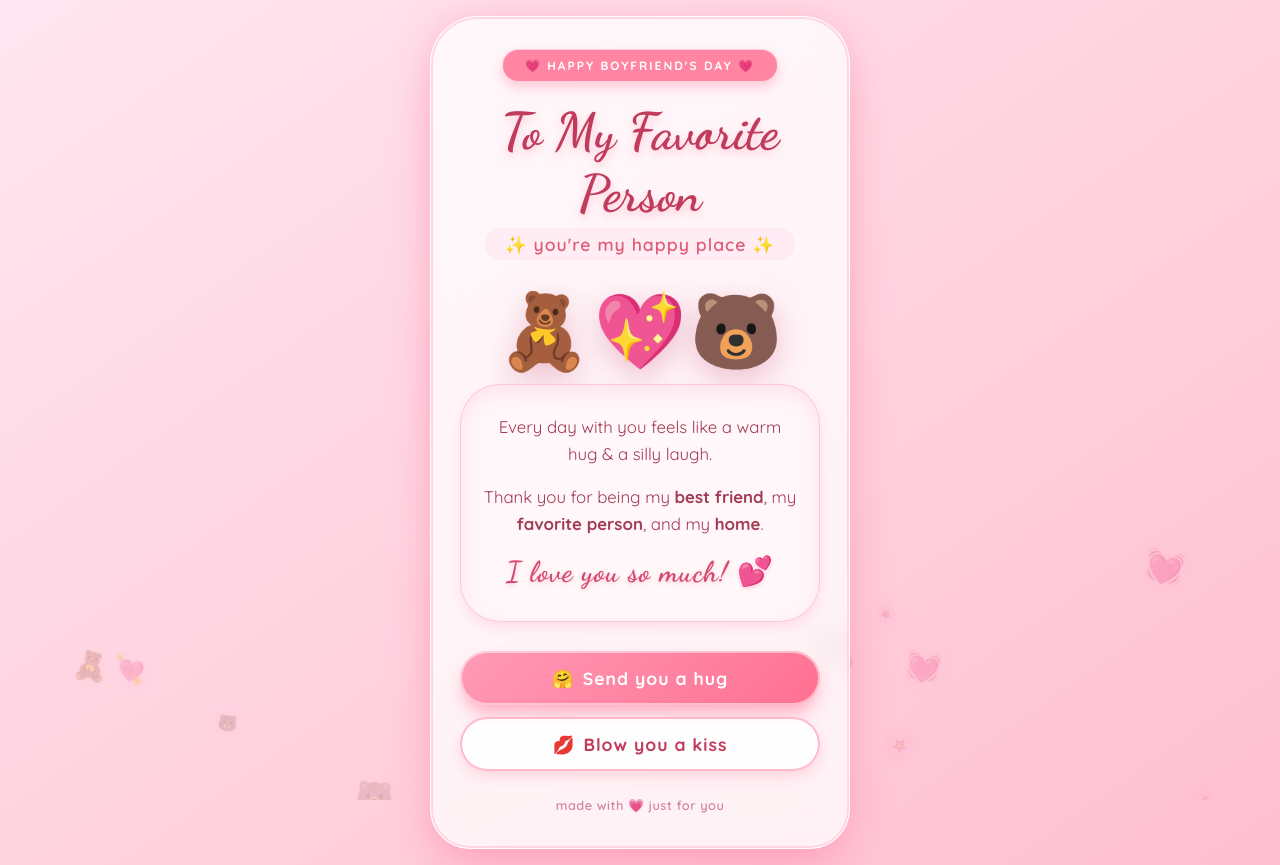
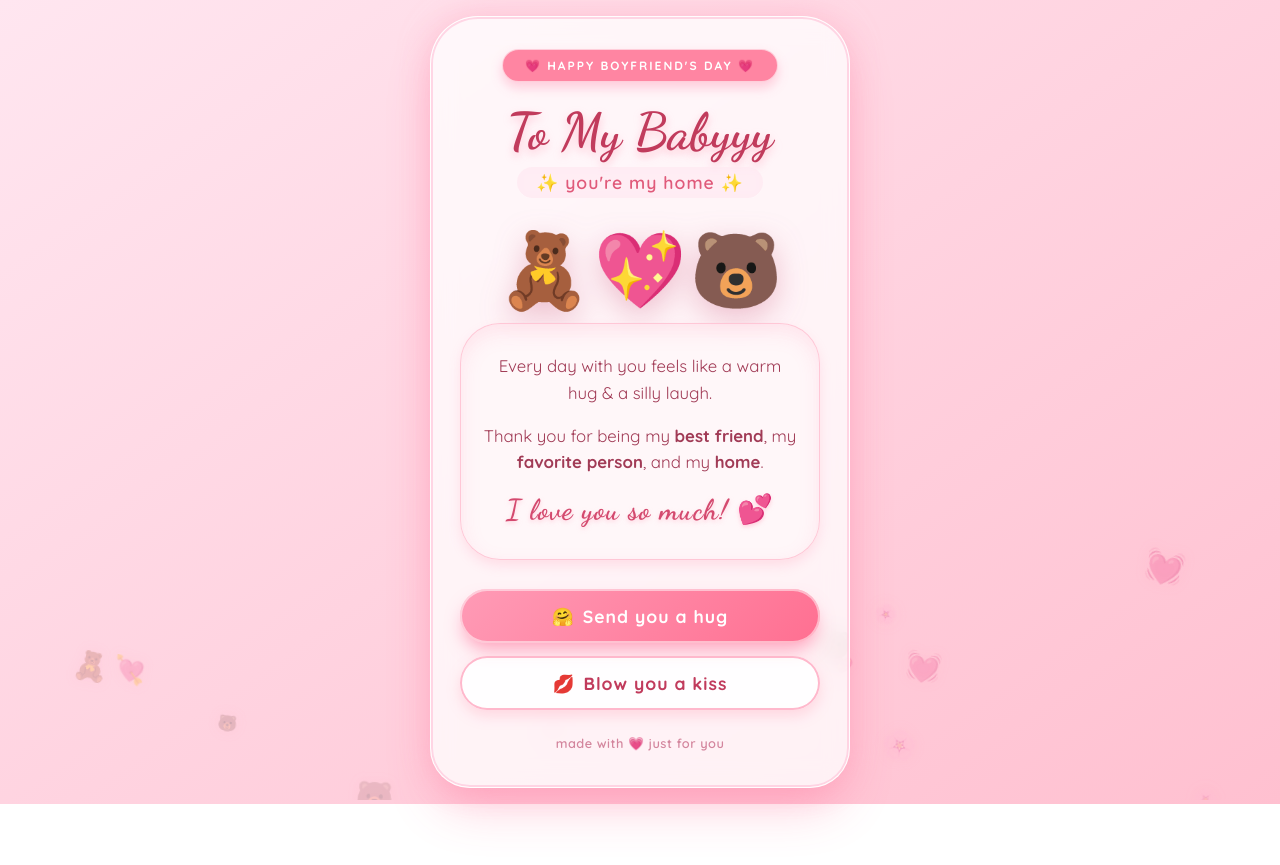
Before and after one commit to akshita18s/love, a plain HTML site: page index.html in a window 1280 px wide. After the commit the page ends 804 px from the top, so only its background shows below. Drawn offline with Linux system fonts and the light colour scheme.

Commit message:
Update index.html

```diff
--- a/index.html
+++ b/index.html
@@ -280,8 +280,8 @@
   <div class="card">
     <div class="ribbon">💗 happy boyfriend's day 💗</div>
 
-    <h1 class="cute-heading">To My Favorite<br>Person</h1>
-    <div class="sub-heading">✨ you're my happy place ✨</div>
+    <h1 class="cute-heading">To My Babyyy</h1>
+    <div class="sub-heading">✨ you're my home ✨</div>
 
     <!-- cute bear & heart emoji -->
     <div class="illustration">
```
